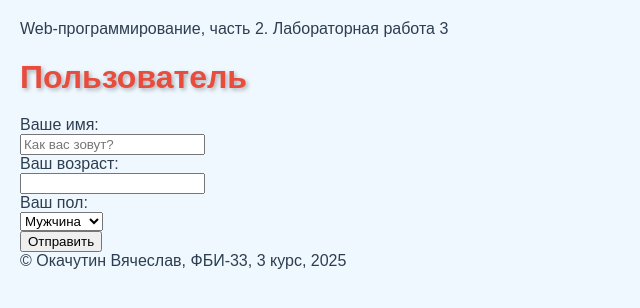
After one commit to MrL1gh7/web-back-labs, a Flask app: page /lab3/form1 in a window 1280 px wide. The commit adds this page. Shown: the top 308 px of the page, without its empty margins (0-640 px from the left). Run offline with Flask 3, Linux system fonts and the light colour scheme.

Commit message:
Корректироака пола

```diff
--- a/lab3.py
+++ b/lab3.py
@@ -22,3 +22,9 @@ def del_cookie():
     resp.delete_cookie('age')
     resp.delete_cookie('name_color')
     return resp
+@lab3.route('/lab3/form1')
+def form1():
+    user = request.args.get('user')
+    age = request.args.get('age')
+    sex = request.args.get('sex')
+    return render_template('lab3/form1.html', user=user, age=age, sex=sex)
--- /dev/null
+++ b/templates/lab3/form1.html
@@ -0,0 +1,37 @@
+{% extends "base.html" %}
+{# номер лабораторной работы #}
+{% block lab %}Лабораторная работа 3{% endblock %}
+{# основной контент: #}
+{% block main %}
+    {% if user %}
+    <h1>Привет, {{ user }}!</h1>
+    <h2>Добро пожаловать на наш сайт!</h2>
+    <div>Ваш возраст: {{ age }}</div>
+    <div>Ваш пол: {{ 'Мужской' if sex == 'male' else 'Женский'}}</div>
+    <div>
+        <a href="/lab3/form1">Заново</a>
+    </div>
+    {% else %}
+    <h1>Пользователь</h1>
+    <form>
+        <label>Ваше имя:</label>
+        <div>
+            <input type="text" placeholder="Как вас зовут?" name="user">
+        </div>
+        <label>Ваш возраст:</label>
+        <div>
+            <input type="number" name="age">
+        </div>
+        <label>Ваш пол:</label>
+        <div>
+            <select name="sex">
+                <option value="male">Мужчина</option>
+                <option value="female">Женщина</option>
+            </select>
+        </div>
+        <div>
+            <button type="submit">Отправить</button>
+        </div>
+    </form>
+    {% endif %}
+{% endblock %}
--- a/templates/lab3/lab3.html
+++ b/templates/lab3/lab3.html
@@ -9,5 +9,9 @@
     <ol>
         <li><a href="/lab3/cookie">Куки</a></li>
         <li><a href="/lab3/del_cookie">Очистка куки</a></li>
+        <li><a href="/lab3/form1">Форма</a></li>
     </ol>
+    <div>
+        <a href="/">Вернуться на главную</a>
+    </div>
 {% endblock %}
```
